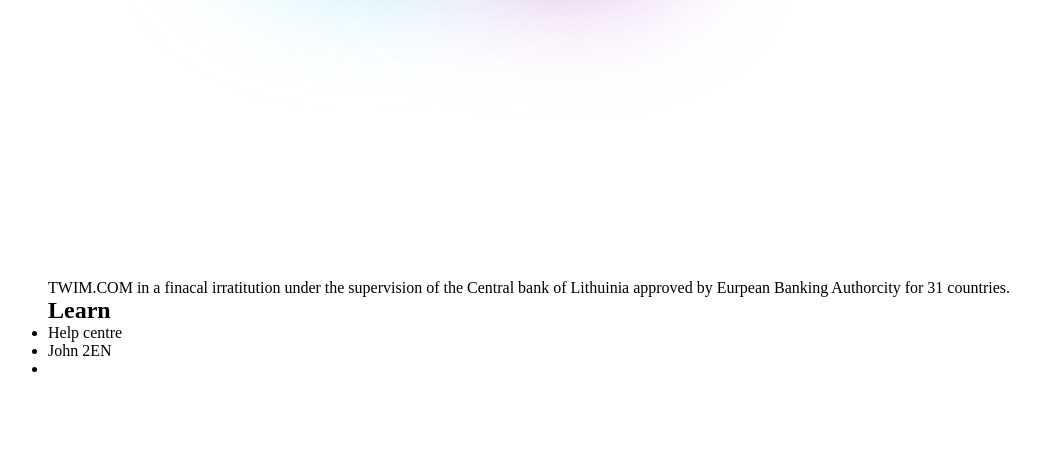
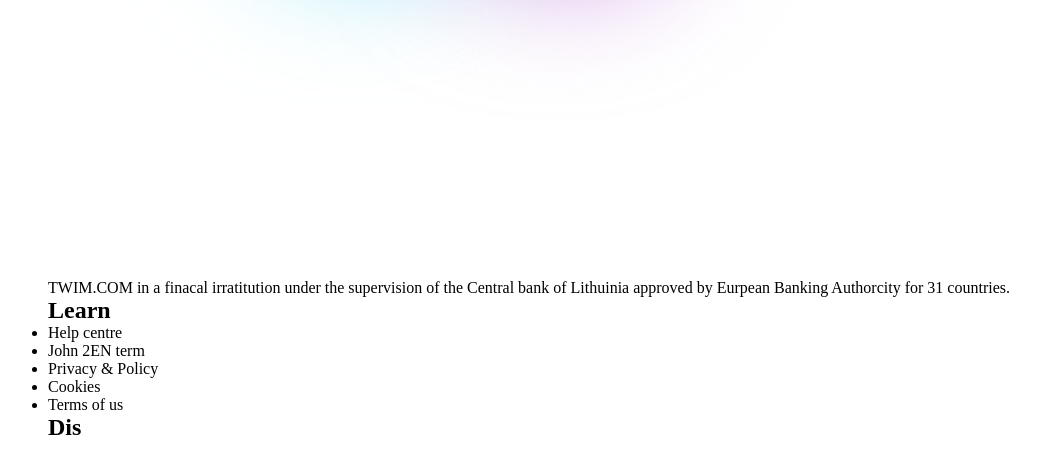
Before and after one commit to ManpreetC28/Project01, a plain HTML site: page MERN2-master/index.html in a window 1280 px wide. Shown: the part 3619-4092 px from the top of the page, without its empty margins (16-1056 px from the left). Drawn offline with nearby package versions, Linux system fonts and the light colour scheme.

Commit message:
first commit

```diff
--- a/MERN2-master/index.html
+++ b/MERN2-master/index.html
@@ -187,9 +187,14 @@
         <h1>Learn</h1>
         <ul>
           <li>Help centre</li>
-          <li>John 2EN</li>
-          <li></li>
+          <li>John 2EN term</li>
+          <li>Privacy & Policy</li>
+          <li>Cookies</li>
+          <li>Terms of us </li>
         </ul>
+      </div>
+      <div class="box3">
+        <h1>Dis</h1>
       </div>
     </div>
   </section>
```
